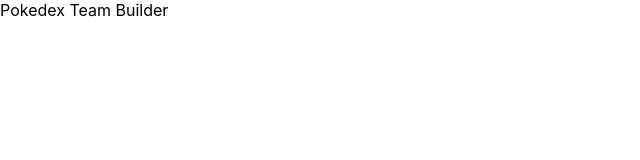
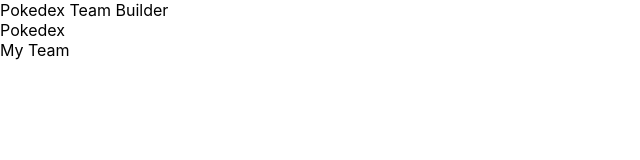
Before and after one commit to adrianve-dev/pokedex-teambuilder, a Next.js app: page / in a window 1280 px wide. Shown: the top 160 px of the page, without its empty margins (0-640 px from the left). Built offline with nearby package versions, Linux system fonts and the light colour scheme.

Commit message:
feat: navigate between index, pokedex, team
- placeholders for pokedex, team

```diff
--- a/pages/index.js
+++ b/pages/index.js
@@ -1,5 +1,6 @@
 import Head from 'next/head'
 import Image from 'next/image'
+import Link from 'next/link'
 import styles from '../styles/Home.module.css'
 
 export default function Home() {
@@ -10,6 +11,20 @@
         <meta name='description' content='Pokedex Teambuilder sample Next.js app' />
       </Head>
       Pokedex Team Builder
+      <div>
+        <Link href={'./pokedex'}>
+          <a>
+            Pokedex
+          </a>
+        </Link>
+      </div>
+      <div>
+        <Link href={'./team'}>
+          <a>
+            My Team
+          </a>
+        </Link>
+      </div>
     </div>
   )
 }
```
Also changed, not shown: pages/pokedex.js (added, +9 -0 lines), pages/team.js (added, +7 -0 lines).
